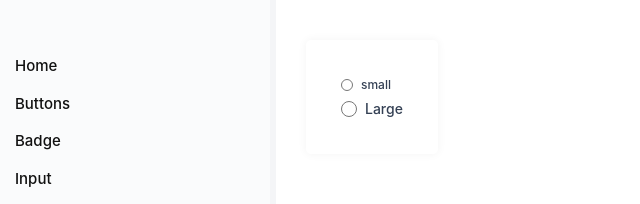
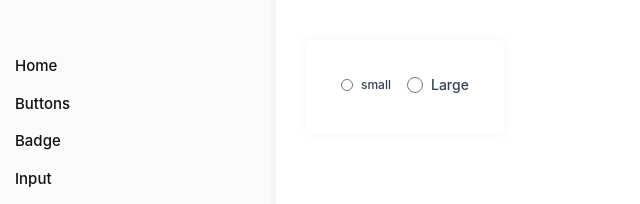
Before and after one commit to christojojo/wacpro-tasks, a React (Vite) app: page /radio in a window 1280 px wide. Shown: the top 204 px of the page, without its empty margins (0-640 px from the left). Built offline with nearby package versions, Linux system fonts and the light colour scheme.

Commit message:
radiobtn variant created

```diff
--- a/src/pages/RadioButtonPage.jsx
+++ b/src/pages/RadioButtonPage.jsx
@@ -3,7 +3,7 @@ import RadioButton from '../components/Radio/RadioButton'
 
 function RadioButtonPage() {
   return (
-    <div className='element-wrap'>
+    <div className='element-wrap flex gap-4'>
         <div className='mb-1'>
         <RadioButton label={'small'} labelClass={'text-sm'} Name={'options'} variant={'sm'} id={'small'}/>
         </div>
```
